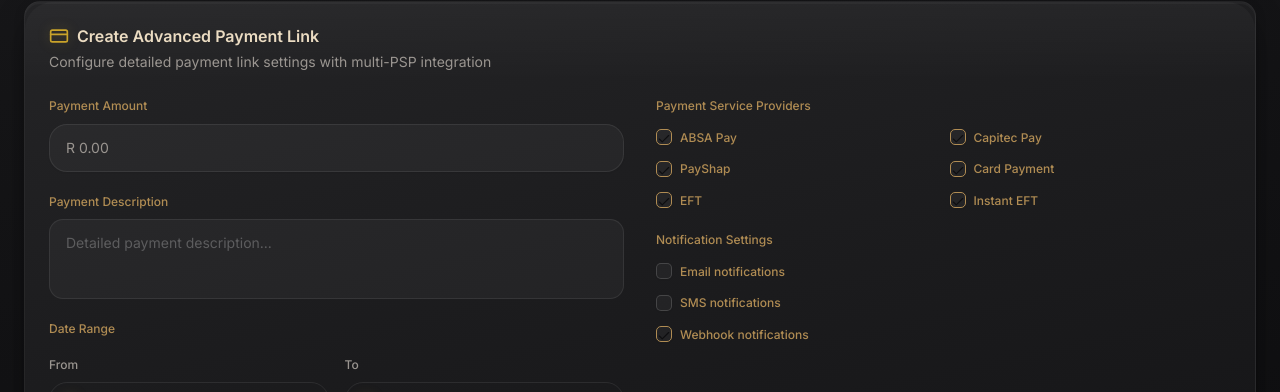
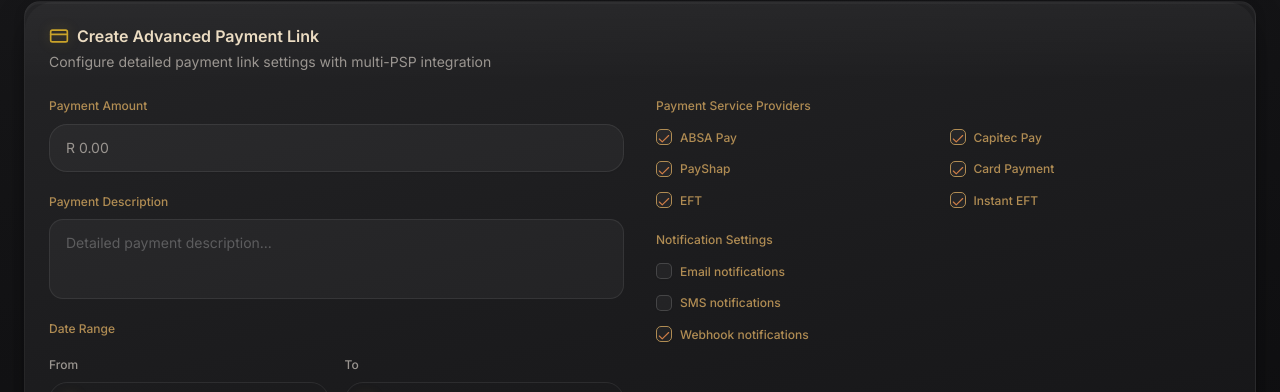
Before and after one commit to jakwakwa/Scol-Payment-Boutique, a Next.js app: page / in a window 1280 px wide. Both pictures are taken after typing "Sample", "Sample" into the empty fields and a click on the tab "Create Link". Shown: the part 354-746 px from the top of the page. Built offline with nearby package versions, Linux system fonts and the light colour scheme.

Commit message:
Checkbox color fix (#30)
* CU-869c4hva8 fixed checkbox component checkmark color

* chore: Add .DS_Store to .gitignore.

```diff
--- a/components/ui/checkbox.tsx
+++ b/components/ui/checkbox.tsx
@@ -14,7 +14,7 @@ function Checkbox({
     <CheckboxPrimitive.Root
       data-slot="checkbox"
       className={cn(
-        "border-white/[0.15] dark:bg-white/[0.04] data-[state=checked]:bg-primary data-[state=checked]:text-primary-foreground font-bold data-[state=checked]:border-primary focus-visible:border-ring focus-visible:ring-ring/50 aria-invalid:ring-destructive/20 dark:aria-invalid:ring-destructive/40 aria-invalid:border-destructive rounded-[5px] border shadow-xs transition-all duration-200 outline-none focus-visible:ring-[3px] disabled:cursor-not-allowed disabled:opacity-50 size-4",
+        "border-white/15 dark:bg-white/4 data-[state=checked]:bg-primary data-[state=checked]:text-[#ce7d46] font-bold data-[state=checked]:border-primary focus-visible:border-ring focus-visible:ring-ring/50 aria-invalid:ring-destructive/20 dark:aria-invalid:ring-destructive/40 aria-invalid:border-destructive rounded-[5px] border shadow-xs transition-all duration-200 outline-none focus-visible:ring-[3px] disabled:cursor-not-allowed disabled:opacity-50 size-4",
         className,
       )}
       {...props}
```
Also changed, not shown: 1 other file (tests, documents, lock files or other folders).
